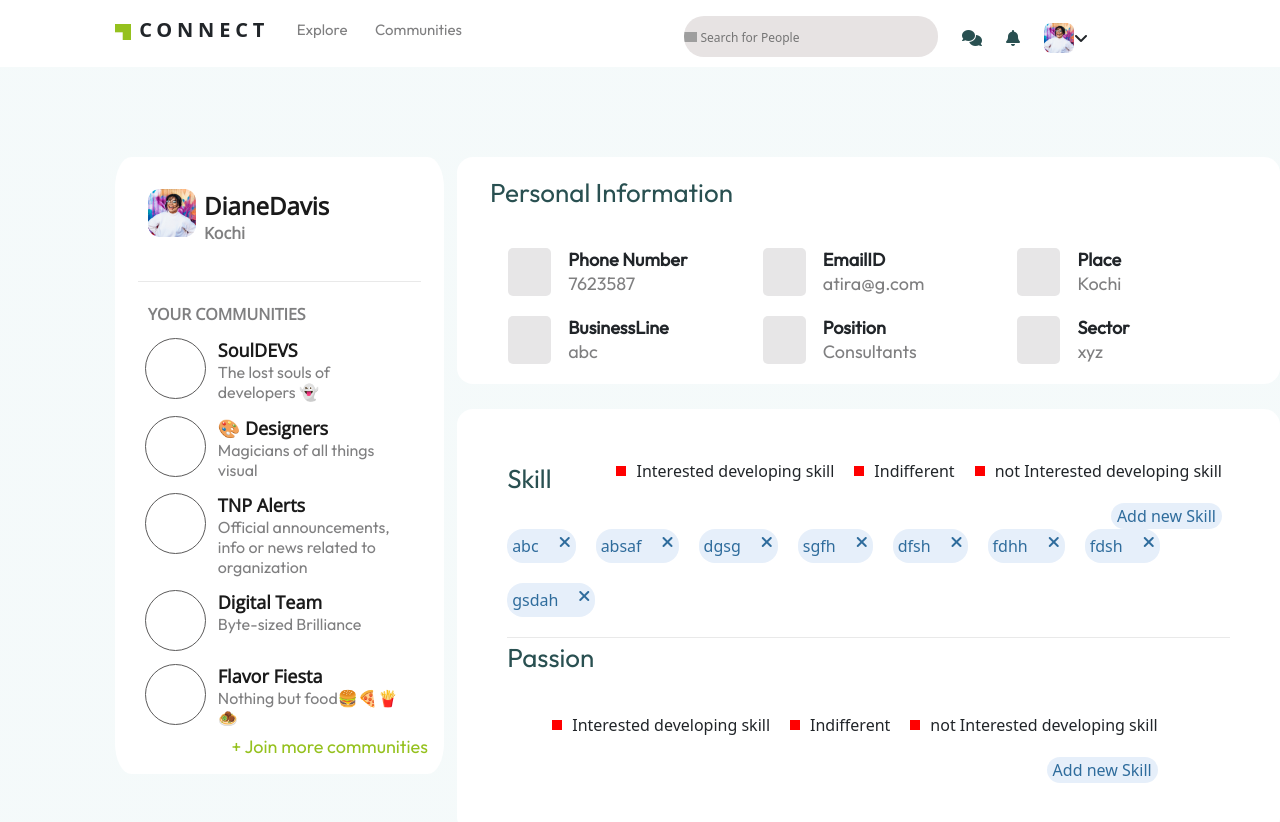
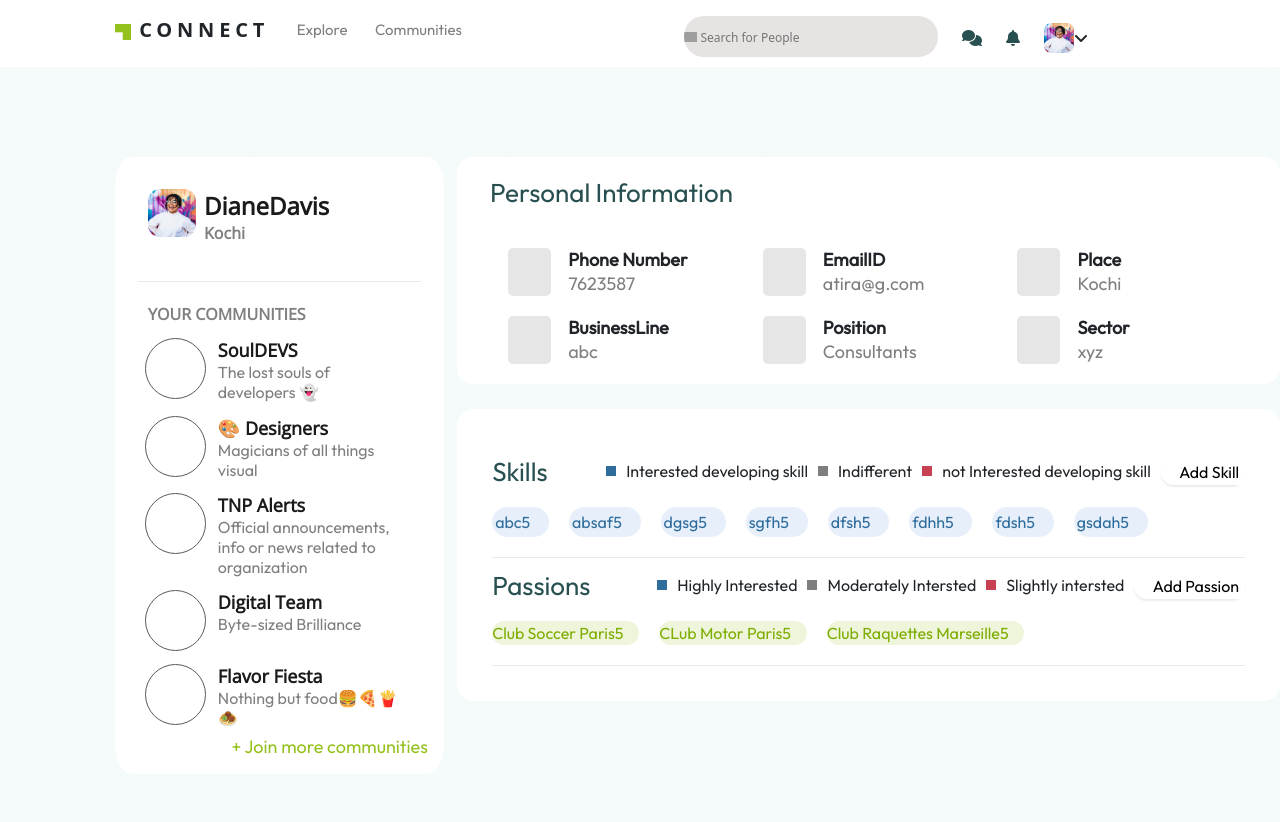
Before and after one commit to ayshapa123/TNPCONNECT1, an Angular app: page / in a window 1280 px wide. Shown: the top 822 px of the page. Built offline with nearby package versions, Linux system fonts and the light colour scheme; grey boxes are pictures that could not be loaded.

Commit message:
Skills changes

```diff
--- a/src/app/modules/profile/profile.component.css
+++ b/src/app/modules/profile/profile.component.css
@@ -44,7 +44,7 @@ app-skills{
 @media (max-width: 768px) {
     .main {
       flex-direction: column; /* Change direction to column for mobile screens */
-      height: 300px; /* Set the desired height for mobile screens */
+      height: 100%; /* Set the desired height for mobile screens */
       width: 100%;
 
     }
--- a/src/app/modules/profile/skills/skills.component.css
+++ b/src/app/modules/profile/skills/skills.component.css
@@ -1,50 +1,17 @@
-/* .skillset{
+* {
+    font-family: Outfit;
+}
+
+.tc-skillSection {
+    padding: 35px;
+
+}
+
+.tc-skillSection div {
 
     display: flex;
 
-    flex-wrap: wrap;
-
-
-
-
-}
-
-.skills{
-
-    background-color: blue;
-
-    display: flex;
-
-    border-radius: 11px;
-
-    width: max-content;
-
-    padding: 4px;
-
-}
-
-.row div, button{
-
-    display: inline-flex;
-
-      float: right;
-
-
-
-
-} */
-
-.tc-skillSection{
-
-    padding: 50px;
-
-}
-
-.tc-skillSection div{
-
-    display: flex;
-
-    gap:20px;
+    /* gap: 20px; */
 
     flex-wrap: wrap;
 
@@ -58,80 +25,131 @@
 
 }
 
-.skill{
+.skill {
 
     background-color: #81B1E533;
 
     width: max-content;
-
+    height: max-content;
     border-radius: 16px;
 
-    padding: 5px;
-    color:#004B84CC
+    padding: 3px;
+    color: #004B84CC
+}
+
+.skills {
+    padding-bottom: 20px;
+    border-bottom: 1px solid #E9E9E9;
+    gap:20px
 
 }
 
-.skills{
-    padding-bottom: 20px;
-
-    border-bottom: 1px solid #E9E9E9;
-
+.floatright,
+.floatright1 {
+    justify-content: space-between;
+    display: flex;
+    width: max-content;
+    gap:10px
 }
 
-.floatright{
-
-    justify-content: flex-end;
-
-    display: flex;
-
-    width: 90%;
-
+.floatright div,
+.floatright1 div {
+    position: relative;
+    padding-left: 20px;
 }
 
-.floatright div{
-
-    position: relative;
-
-    padding-left: 20px;
-
-
-
-
+.floatright div::before {
+    position: absolute;
+    content: '';
+    width: 10px;
+    height: 10px;
+    top: 7px;
+    left: 0;
+    background-color: red;
 }
 
-.floatright div::before{
-
+.floatright1 div::before {
     position: absolute;
-
     content: '';
-
- width:10px;
-
+    width: 10px;
     height: 10px;
-
     top: 7px;
-
     left: 0;
-
     background-color: red;
-
-
-
-
 }
 
-button{
-    background-color: #81B1E533;
+button {
+    border: none;
+    background-color: #fff;
+}
+
+.floatright>span,
+.floatright1>span {
+    /* background-color: #fff; */
     color: #004B84CC;
     border: none;
     height: max-content;
     border-radius: 15px;
+    width: max-content;
+    border-radius: 18px;
+    background: rgba(255, 255, 255, 0.40);
+    box-shadow: 0px 2px 2px 0px rgba(0, 0, 0, 0.08);
 }
-p{
-    margin-top: 0;
+
+p {
+    margin-top: -7px;
     margin-bottom: 1rem;
     font-family: Outfit;
     font-size: 26px;
     font-weight: 500;
     color: #295051;
 }
+
+.floatright div:nth-child(1)::before {
+    background-color: #2E6C9C;
+}
+
+.floatright div:nth-child(2)::before {
+    background-color: #7F7E7E;
+}
+
+.floatright div:nth-child(3)::before {
+    background-color: #C84051;
+}
+
+.floatright1 div:nth-child(1)::before {
+    background-color: #95C11E;
+}
+
+.floatright1 div:nth-child(2)::before {
+    border: 1px solid var(--green, #95C11E);
+}
+
+.floatright1 div:nth-child(3)::before {
+    background-color: #7F7E7E;
+}
+
+.passion {
+    background-color: RGBA(149, 193, 30, 0.16);
+    color: #7EAD00;
+    border-radius: 16PX;
+}
+
+.row1 {
+    justify-content: space-between;
+    margin-top: 15px
+}
+
+@media (max-width: 768px) {
+    /* .floatright1{
+       position: absolute;
+       margin-top: 190px;
+    }
+    .floatright{
+        position: absolute;
+        margin-top: 230px;
+     }
+     .row1 {
+        margin-top:50px
+     } */
+  }
--- a/src/app/modules/profile/skills/skills.component.html
+++ b/src/app/modules/profile/skills/skills.component.html
@@ -1,77 +1,48 @@
 <div class="tc-skillSection">
-
     <div class="row1">
-
-        <p>Skill</p>
-
+        <p>Skills</p>
         <div class="floatright">
-
             <div>Interested developing skill</div>
-
             <div>Indifferent</div>
-
             <div>not Interested developing skill</div>
-
-            <button class="addSkill" (click)="newlabel()">Add new Skill</button>
-
+            <span>
+                <i class="fa-solid fa-circle-plus"></i>
+                <button class="addSkill" (click)="newlabel()">Add Skill</button>
+            </span>
         </div>
-
-
-
+    </div>
+    <div *ngIf="newlabel1">
+        <input type="text" name="newskill" [(ngModel)]="newskill" id="firstname1">
+        <button (click)="addSkill()">add</button>
+    </div>
+    <div class="skills">
+        <div class="skill"  *ngFor="let i of skillset, index as j">{{i}}
+            <div (click)="removeskill(j)">
+                <span>5
+                    <i class="fa-solid fa-star"></i>
+                </span>
+            </div>
+        </div>
+    </div>
+    <div class="row1">
+        <p>Passions</p>
+        <div class="floatright">
+            <div>Highly Interested</div>
+            <div>Moderately Intersted</div>
+            <div>Slightly intersted</div>
+            <span>
+                <i class="fa-solid fa-circle-plus"></i>
+                <button class="addSkill" (click)="newlabel()">Add Passion</button>
+            </span>
+        </div>
+    </div>
+    <div class="skills">
+        <div class="passion" *ngFor="let i of passion, index as j">{{i}}
+            <span>5
+                <i class="fa-solid fa-star"></i>
+            </span>
+        </div>
     </div>
 
 
-
-    <div *ngIf="newlabel1">
-
-        <input type="text" name="newskill" [(ngModel)]="newskill" id="firstname1">
-
-        <button (click)="addSkill()">add</button>
-
-    </div>
-
-    <div class="skills">
-
-
-
-
-        <div class="skill" *ngFor="let i of skillset, index as j">{{i}}
-
-            <div (click)="removeskill(j)">
-
-                <i class="fas fa-times"></i>
-
-
-
-
-            </div>
-
-        </div>
-
-
-
-
-
-    </div>
-
-    <div class="row1">
-
-        <p>Passion</p>
-
-        <div class="floatright">
-
-            <div>Interested developing skill</div>
-
-            <div>Indifferent</div>
-
-            <div>not Interested developing skill</div>
-
-            <button class="addSkill" (click)="newlabel()">Add new Skill</button>
-
-        </div>
-
-
-
-    </div>
-
 </div>
--- a/src/app/modules/profile/skills/skills.component.ts
+++ b/src/app/modules/profile/skills/skills.component.ts
@@ -14,6 +14,7 @@ export class SkillsComponent {
   newskill:any='';
 
   skillset:any=["abc","absaf",'dgsg',"sgfh",'dfsh','fdhh','fdsh','gsdah']
+  passion:any=["Club Soccer Paris","CLub Motor Paris",'Club Raquettes Marseille']
 
   ngOnInit(): void {
 
```
Lines whose indentation alone changed are shown as unchanged.
